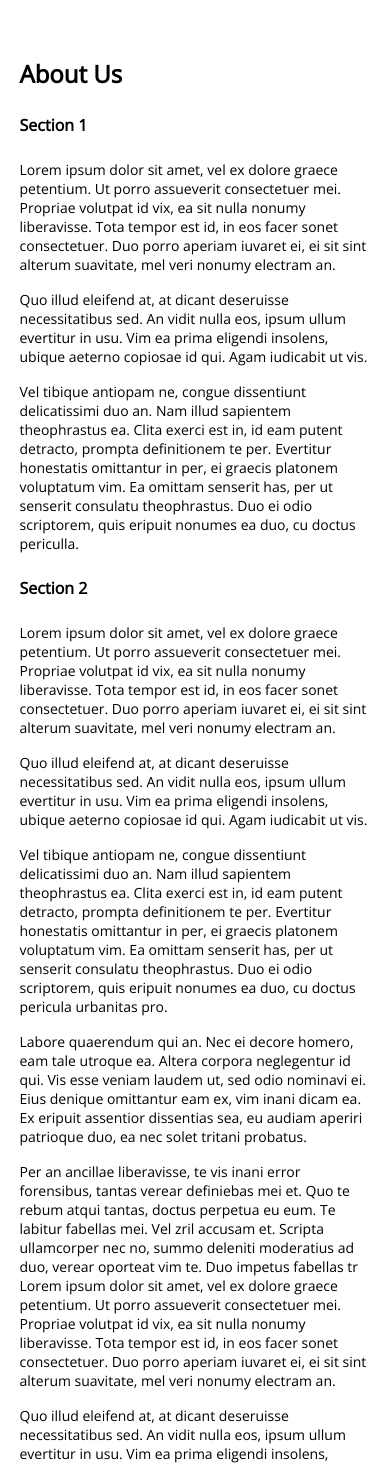
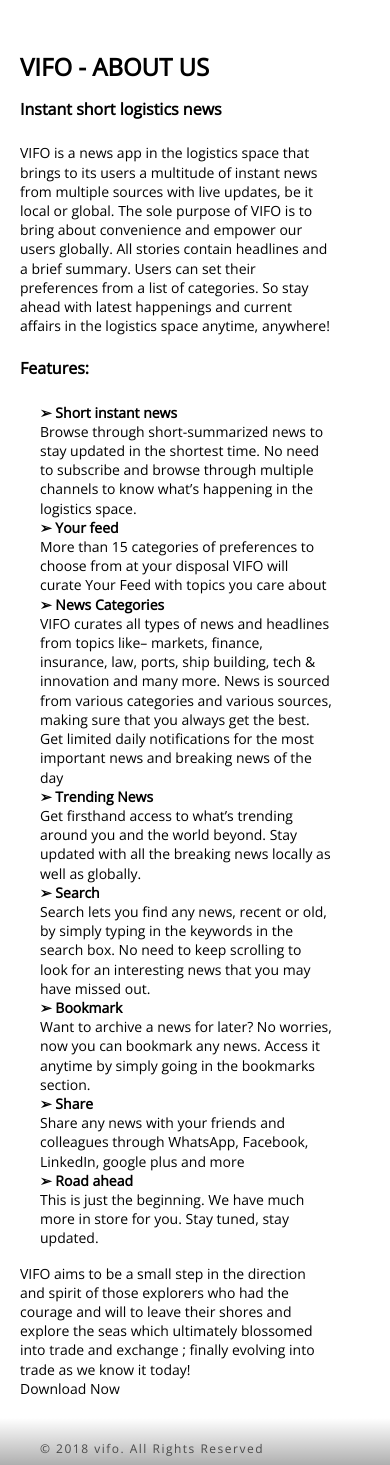
Before and after one commit to mukeshkharita/vifo, a plain HTML site: page about.html in a window 390 px wide. Shown: the part 134-1599 px from the top of the page. Drawn offline with nearby package versions, Linux system fonts and the light colour scheme.

Commit message:
Add about us and madechanges

```diff
--- a/about.html
+++ b/about.html
@@ -35,36 +35,63 @@
 			</div>
 		</div>
 		<div class="content">
-			<div class="heading">About Us</div>
-			<div class="subheading">Section 1</div>
+			<div class="heading">VIFO - ABOUT US</div>
+			<div class="subheading">Instant short logistics news</div>
 			<div class="section">
-				<p>Lorem ipsum dolor sit amet, vel ex dolore graece petentium. Ut porro assueverit consectetuer mei. Propriae volutpat id vix, ea sit nulla nonumy liberavisse. Tota tempor est id, in eos facer sonet consectetuer. Duo porro aperiam iuvaret ei, ei sit sint alterum suavitate, mel veri nonumy electram an.</p>
-
-				<p>Quo illud eleifend at, at dicant deseruisse necessitatibus sed. An vidit nulla eos, ipsum ullum evertitur in usu. Vim ea prima eligendi insolens, ubique aeterno copiosae id qui. Agam iudicabit ut vis.</p>
-
-				<p>Vel tibique antiopam ne, congue dissentiunt delicatissimi duo an. Nam illud sapientem theophrastus ea. Clita exerci est in, id eam putent detracto, prompta definitionem te per. Evertitur honestatis omittantur in per, ei graecis platonem voluptatum vim. Ea omittam senserit has, per ut senserit consulatu theophrastus. Duo ei odio scriptorem, quis eripuit nonumes ea duo, cu doctus periculla.</p>
+				<p>VIFO is a news app in the logistics space that brings to its users a multitude of instant news
+				from multiple sources with live updates, be it local or global. The sole purpose of VIFO is to
+				bring about convenience and empower our users globally. All stories contain headlines and
+				a brief summary. Users can set their preferences from a list of categories. So stay ahead
+				with latest happenings and current affairs in the logistics space anytime, anywhere!</p>
 			</div>
-			<div class="subheading">Section 2</div>
+			<div class="subheading">Features:</div>
+			<div class="section subcontent">
+				<p><b>➢ Short instant news</b><br>
+					Browse through short-summarized news to stay updated in the shortest time.
+					No need to subscribe and browse through multiple channels to know what’s
+					happening in the logistics space.<br>
+					<b>➢ Your feed</b><br>
+					More than 15 categories of preferences to choose from at your disposal
+					VIFO will curate Your Feed with topics you care about<br>
+					<b>➢ News Categories</b><br>
+					VIFO curates all types of news and headlines from topics like– markets, finance,
+					insurance, law, ports, ship building, tech &amp; innovation and many more.
+					News is sourced from various categories and various sources, making sure that you
+					always get the best.
+					Get limited daily notifications for the most important news and breaking news of the
+					day<br>
+					<b>➢ Trending News</b><br>
+					Get firsthand access to what’s trending around you and the world beyond. Stay
+					updated with all the breaking news locally as well as globally.<br>
+					<b>➢ Search</b><br>
+					Search lets you find any news, recent or old, by simply typing in the keywords in the
+					search box. No need to keep scrolling to look for an interesting news that you may
+					have missed out.<br>
+					<b>➢ Bookmark</b><br>
+					Want to archive a news for later? No worries, now you can bookmark any news.
+					Access it anytime by simply going in the bookmarks section.<br>
+					<b>➢ Share</b><br>
+					Share any news with your friends and colleagues through WhatsApp, Facebook,
+					LinkedIn, google plus and more<br>
+					<b>➢ Road ahead</b><br>
+					This is just the beginning. We have much more in store for you. Stay tuned, stay
+					updated.
+				</p>
+			</div>
 			<div class="section">
-				<p>Lorem ipsum dolor sit amet, vel ex dolore graece petentium. Ut porro assueverit consectetuer mei. Propriae volutpat id vix, ea sit nulla nonumy liberavisse. Tota tempor est id, in eos facer sonet consectetuer. Duo porro aperiam iuvaret ei, ei sit sint alterum suavitate, mel veri nonumy electram an.</p>
-
-				<p>Quo illud eleifend at, at dicant deseruisse necessitatibus sed. An vidit nulla eos, ipsum ullum evertitur in usu. Vim ea prima eligendi insolens, ubique aeterno copiosae id qui. Agam iudicabit ut vis.</p>
-
-				<p>Vel tibique antiopam ne, congue dissentiunt delicatissimi duo an. Nam illud sapientem theophrastus ea. Clita exerci est in, id eam putent detracto, prompta definitionem te per. Evertitur honestatis omittantur in per, ei graecis platonem voluptatum vim. Ea omittam senserit has, per ut senserit consulatu theophrastus. Duo ei odio scriptorem, quis eripuit nonumes ea duo, cu doctus pericula urbanitas pro.</p>
-
-				<p>Labore quaerendum qui an. Nec ei decore homero, eam tale utroque ea. Altera corpora neglegentur id qui. Vis esse veniam laudem ut, sed odio nominavi ei. Eius denique omittantur eam ex, vim inani dicam ea. Ex eripuit assentior dissentias sea, eu audiam aperiri patrioque duo, ea nec solet tritani probatus.</p>
-
-				<p>Per an ancillae liberavisse, te vis inani error forensibus, tantas verear definiebas mei et. Quo te rebum atqui tantas, doctus perpetua eu eum. Te labitur fabellas mei. Vel zril accusam et. Scripta ullamcorper nec no, summo deleniti moderatius ad duo, verear oporteat vim te. Duo impetus fabellas tr Lorem ipsum dolor sit amet, vel ex dolore graece petentium. Ut porro assueverit consectetuer mei. Propriae volutpat id vix, ea sit nulla nonumy liberavisse. Tota tempor est id, in eos facer sonet consectetuer. Duo porro aperiam iuvaret ei, ei sit sint alterum suavitate, mel veri nonumy electram an.</p>
-
-				<p>Quo illud eleifend at, at dicant deseruisse necessitatibus sed. An vidit nulla eos, ipsum ullum evertitur in usu. Vim ea prima eligendi insolens, ubique aeterno copiosae id qui. Agam iudicabit ut vis.</p>
-
-				<p>Vel tibique antiopam ne, congue dissentiunt delicatissimi duo an. Nam illud sapientem theophrastus ea. Clita exerci est in, id eam putent detracto, prompta definitionem te per. Evertitur honestatis omittantur in per, ei graecis platonem voluptatum vim. Ea omittam senserit has, per ut senserit consulatu theophrastus. Duo ei odio scriptorem, quis eripuit nonumes ea duo, cu doctus pericula urbanitas pro.</p>
-
-				<p>Labore quaerendum qui an. Nec ei decore homero, eam tale utroque ea. Altera corpora neglegentur id qui. Vis esse veniam laudem ut, sed odio nominavi ei. Eius denique omittantur eam ex, vim inani dicam ea. Ex eripuit assentior dissentias sea, eu audiam aperiri patrioque duo, ea nec solet tritani probatus.</p>
-
-				<p>Per an ancillae liberavisse, te vis inani error forensibus, tantas verear definiebas mei et. Quo te rebum atqui tantas, doctus perpetua eu eum. Te labitur fabellas mei. Vel zril accusam et. Scripta ullamcorper nec no, summo deleniti moderatius ad duo, verear oporteat vim te. Duo impetus fabellas tr</p>
+				<p>
+					VIFO aims to be a small step in the direction and spirit of those explorers who had the
+					courage and will to leave their shores and explore the seas which ultimately blossomed into
+					trade and exchange ; finally evolving into trade as we know it today!<br>
+					Download Now
+				</p>
 			</div>
 		</div>
 	</div>
-	</body>
+	<div class="footerpages">
+		<div class="copyrightpages">
+			© 2018 vifo. All Rights Reserved
+		</div>
+	</div>
+</body>
 </html>
--- a/assets/css/main.css
+++ b/assets/css/main.css
@@ -26,6 +26,7 @@
 	flex-direction: row;
 	margin-bottom: 18px;
 	justify-content: space-around;
+	min-height: 88vh;
 }
 
 
@@ -77,7 +78,7 @@
 
 .image1 {
 	position: relative;
-	animation: slideup 20s linear 2s infinite normal;
+	animation: slideup 20s ease 2s infinite normal;
 	margin-bottom: 10%;
 }
 
@@ -151,6 +152,8 @@
 
 .mobile input {
 	border: transparent;
+	padding: 0 4px;
+    width: 175px;
 }
 
 input:focus {
@@ -169,6 +172,9 @@
     padding: 7px 12px;
     font-size: 12px;
     cursor: pointer;
+    color: white;
+    outline: none;
+    border: none;
 }
 
 .footer {
@@ -182,6 +188,21 @@
 	padding: 10px 40px;
 	background-image: linear-gradient(0deg, rgba(0,0,0,0.40) 0%, rgba(0,0,0,0.00) 100%);
 	color: white;
+	justify-content: space-between;
+	letter-spacing: 1.5px;
+}
+
+.footerpages {
+	display: flex;
+	align-items: center;
+	position: relative;
+	bottom: 0;
+	width: 100%;
+	height: 60px;
+	font-size: 12px;
+	padding: 10px 40px;
+	background-image: linear-gradient(0deg, rgba(0,0,0,0.40) 0%, rgba(0,0,0,0.00) 100%);
+	color: #4A4A4A;
 	justify-content: space-between;
 	letter-spacing: 1.5px;
 }
@@ -253,6 +274,11 @@
 	.check {
 		justify-content: center;
 	}
+
+	.googleplay img, .appstore img {
+		height: 44px;
+		width: auto;
+	}
 }
 
 .headerNav {
@@ -281,7 +307,9 @@
 
 .content {
 	width: 60%;
-	margin: 60px auto;
+	min-height: 68.9vh;
+	margin: 60px auto 20px auto;
+	line-height: 1.2em;
 }
 
 .heading {
@@ -324,13 +352,13 @@
     background-color: white;
     overflow: hidden;
     font-size: 12px;
+    margin-bottom: 11px;
 }
 
 .button {
 	display: flex;
 	justify-content: space-between;
 	align-items: center;
-	margin: 11px 0;
 	font-size: 16px;
 	cursor: pointer;
 	border-top: 1px solid #E1E1E1;
@@ -338,6 +366,10 @@
 
 .button:first {
 	border: none;
+}
+
+.dummy {
+	border-top: 1px solid #E1E1E1;
 }
 
 .button img {
@@ -351,7 +383,9 @@
 
 @media(max-width: 1100px) {
 	.content {
-		width: 90%;
+		width: 80%;
+		margin-left: 20px;
+		margin-right: 20px;
 	}
 
 	.headerNav {
@@ -363,3 +397,7 @@
 		margin-top: 10px;
 	}
 }
+
+.subcontent {
+	margin-left: 20px;
+}
```
Also changed, not shown: faqs.html (+28 -0 lines), home.html (+9 -7 lines), privacy.html (+6 -1 lines), terms.html (+6 -1 lines).
